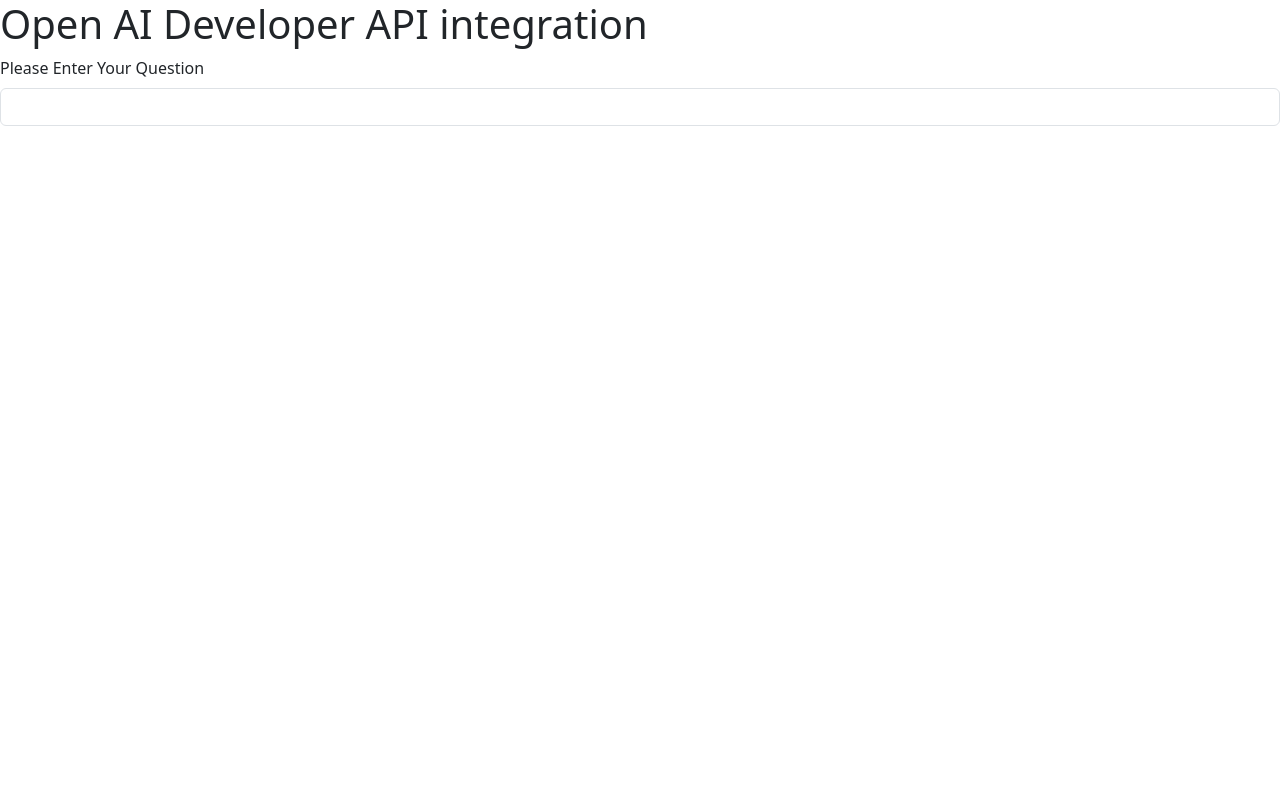
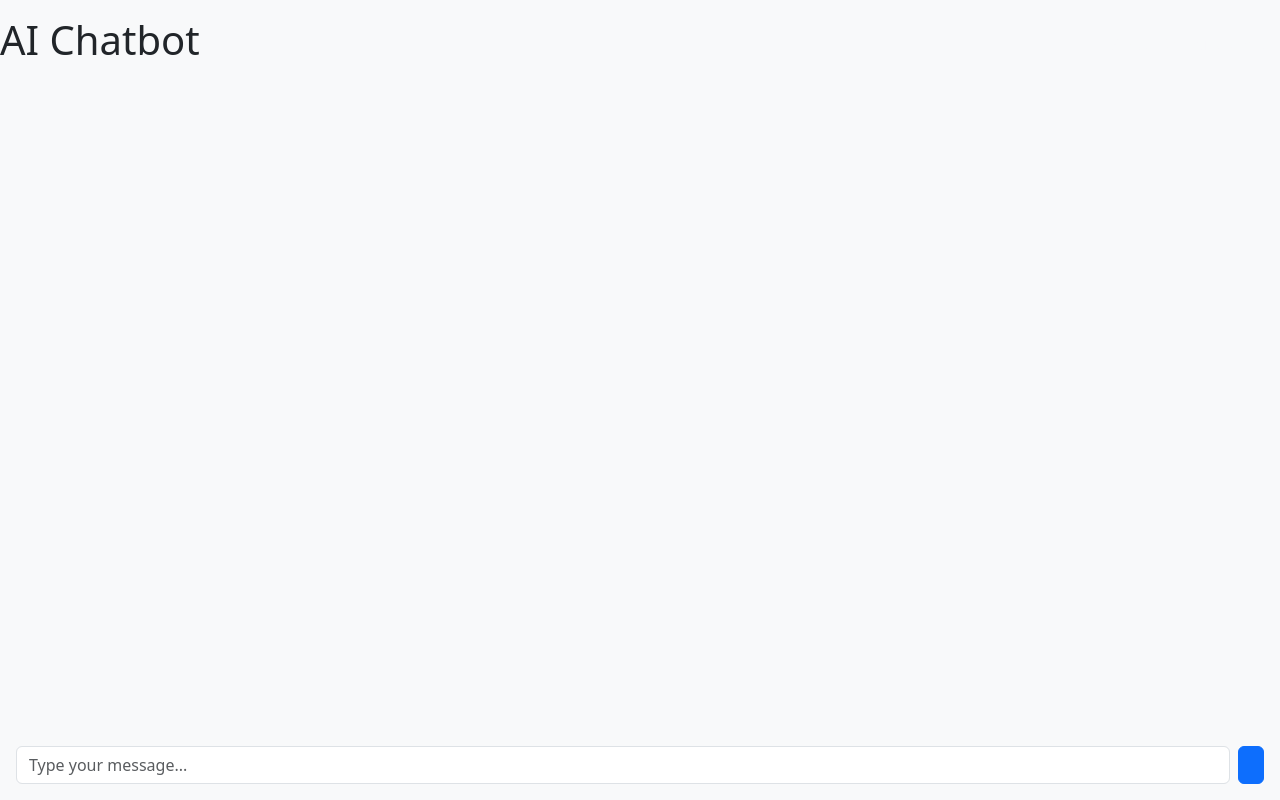
Before and after one commit to kcw00/aichatapp, a React (Vite) app in the folder frontend/: page / in a window 1280 px wide. Built offline with nearby package versions, Linux system fonts and the light colour scheme; a small style sheet from the web is missing.

Commit message:
update default ui design

```diff
--- a/frontend/index.html
+++ b/frontend/index.html
@@ -4,7 +4,13 @@
     <meta charset="UTF-8" />
     <link rel="icon" type="image/svg+xml" href="/vite.svg" />
     <meta name="viewport" content="width=device-width, initial-scale=1.0" />
-    <title>React Essentials</title>
+    <title>ai-chat</title>
+    <link
+    rel="stylesheet"
+    href="https://stackpath.bootstrapcdn.com/bootstrap/4.5.2/css/bootstrap.min.css"
+    integrity="sha384-DyZvPZgxH3b3qiyXj2ATbc1aqwG4cZZIE1qY7+P8F+zYDzFxk16Ghi1LU55TQ7r8"
+    crossorigin="anonymous"
+    />
   </head>
   <body>
     <div id="root"></div>
--- a/frontend/src/App.jsx
+++ b/frontend/src/App.jsx
@@ -1,22 +1,91 @@
-import { useState } from 'react'
+import React, { useState, useEffect } from 'react'
 import 'bootstrap/dist/css/bootstrap.min.css'
 import 'bootstrap/dist/js/bootstrap.min.js'
+// do post to the backend
+import axios from 'axios'
+import './index.css'
 
 function App() {
-  const [question, setQuestion]= useState("");
+  const [isDarkMode, setIsDarkMode] = useState(false);
+  const [messages, setMessages] = useState([]);
+  const [input, setInput] = useState('');
+  const [answer, setAnswer] = useState(''); // State to hold the answer from the API
+
+  // Toggle theme
+  const toggleTheme = () => {
+    setIsDarkMode(!isDarkMode);
+  };
+
+  useEffect(() => {
+    document.body.className = isDarkMode ? 'bg-dark text-light' : 'bg-light text-dark';
+  }, [isDarkMode]);
+
+  async function handleSubmit(evt) {
+    evt.preventDefault(); // Prevent default form submission behavior
+    if (input.trim()) {
+      // Add user message to messages array
+      setMessages([...messages, { text: input, sender: 'user' }]);
+      setInput('');
+
+      try {
+        const response = await axios.post(`http://localhost:3000/${input}`); // Use input as the question
+        console.log(JSON.stringify(response.data));
+        setAnswer(response.data); // Assuming the API returns the answer directly
+
+        // Simulate bot response
+        setTimeout(() => {
+          setMessages(prevMessages => [
+            ...prevMessages,
+            { text: response.data, sender: 'bot' }, // Display the bot response
+          ]);
+        }, 500);
+      } catch (error) {
+        console.error('Error fetching data:', error);
+      }
+    }
+
+  };
+
 
   return (
-    <>
-      <div className="containter">
-        <h1>Open AI Developer API integration</h1>
-        <form>
-          <label className='form-label' htmlFor='txtQuestion'>Please Enter Your Question</label>
-          <input className='form-control' type='text' id='txtQuestion' name='txtQuestion' onChange={(evt) => setQuestion(evt.target.value)} />
-        </form>
-        <span>{question}</span>
+    <div className={`app-container d-flex flex-column vh-100 ${isDarkMode ? 'bg-dark text-light' : 'bg-light text-dark'}`}>
+      <header className="py-3 d-flex justify-content-between align-items-center">
+        <h1>AI Chatbot</h1>
+        <button onClick={toggleTheme} className="btn btn-outline-light">
+          {isDarkMode ? 'Switch to Light Mode' : 'Switch to Dark Mode'}
+        </button>
+      </header>
+
+      {/* Message List */}
+      <div className="message-list flex-grow-1 overflow-auto p-3">
+        {messages.map((message, index) => (
+          <div
+            key={index}
+            className={`message ${message.sender === 'user' ? 'text-end' : 'text-start'}`}
+          >
+            <div className={`p-2 rounded ${message.sender === 'user' ? 'bg-primary text-light' : 'bg-secondary text-light'}`}>
+              {message.text}
+            </div>
+          </div>
+        ))}
       </div>
-    </>
-  )
+
+      {/* Input Container */}
+      <form className="input-container p-3 bg-light d-flex" onSubmit={handleSubmit}>
+        <input
+          type="text"
+          className="form-control me-2"
+          placeholder="Type your message..."
+          value={input}
+          onChange={(e) => setInput(e.target.value)}
+          onKeyDown={(e) => e.key === 'Enter' && handleSubmit(e)} // Call handleSubmit on Enter
+        />
+        <button type="submit" className="btn btn-primary">
+          <i className="bi bi-arrow-right-circle-fill"></i> {/* Bootstrap arrow icon */}
+        </button>
+      </form>
+    </div>
+  );
 }
 
 export default App
--- a/frontend/src/index.css
+++ b/frontend/src/index.css
@@ -1,150 +1,50 @@
 @import url("https://fonts.googleapis.com/css2?family=Quicksand:wght@400;700&family=Roboto+Condensed:wght@400;700&display=swap");
 
-* {
-  box-sizing: border-box;
+.app-container {
+  display: flex;
+  flex-direction: column;
+  height: 100vh;
 }
 
-html {
-  font-family: "Quicksand", sans-serif;
-  line-height: 1.5;
-
-  color: #ebe7ef;
-  background: radial-gradient(#280a48, #20043d);
-
-  font-synthesis: none;
-  text-rendering: optimizeLegibility;
-  -webkit-font-smoothing: antialiased;
-  -moz-osx-font-smoothing: grayscale;
-  -webkit-text-size-adjust: 100%;
-  min-height: 80rem;
+/* Dark and Light Modes */
+body.bg-dark {
+  background-color: #1e1e2f !important;
+  color: #e0e0e0 !important;
+}
+.app-container.bg-dark {
+  background-color: #121212 !important;
 }
 
-header {
-  text-align: center;
-  margin: 3rem 0;
+button {
+  z-index: 1000; /* Ensure the button appears above other elements */
+  opacity: 1;
 }
 
-header img {
-  height: 5rem;
-  width: 10rem;
-  object-fit: cover;
+/* Message List */
+.message-list {
+  overflow-y: auto;
+  padding-bottom: 10px;
 }
 
-header h1 {
-  margin: 0;
-  font-family: "Roboto Condensed", sans-serif;
-  font-size: 5rem;
-  background: linear-gradient(40deg, #ea00ff, #ea00ff, #03d5ff, #03d5ff);
-  -webkit-background-clip: text;
-  -webkit-text-fill-color: transparent;
-  filter: drop-shadow(0 2px 8px rgba(0, 0, 0, 0.5));
+/* Message Bubble Styles */
+.message {
+  margin: 5px 0;
+}
+.message .bg-primary {
+  border-radius: 15px 15px 0px 15px;
+}
+.message .bg-secondary {
+  border-radius: 15px 15px 15px 0px;
 }
 
-header p {
-  margin: 0;
-  font-size: 1.25rem;
-  color: #8964b0;
-  font-family: "Roboto Condensed", sans-serif;
+/* Input Container */
+.input-container {
+  position: sticky;
+  bottom: 0;
+  background-color: #f8f9fa;
 }
 
-main {
-  width: 90%;
-  max-width: 50rem;
-  margin: auto;
+/* Button Icon Styling */
+.btn i {
+  font-size: 1.5em;
 }
-
-#core-concepts {
-  padding: 2rem;
-  border-radius: 6px;
-  background-color: #140524;
-  box-shadow: 0 2px 8px rgba(0, 0, 0, 0.4);
-}
-
-main h2 {
-  text-align: center;
-  font-family: "Roboto Condensed", sans-serif;
-  margin: 0 0 1.5rem 0;
-  color: #a18aba;
-}
-
-#core-concepts ul {
-  list-style: none;
-  padding: 0;
-  margin: 0;
-  display: flex;
-  gap: 2rem;
-  flex-wrap: wrap;
-  justify-content: center;
-}
-
-#core-concepts li {
-  width: 10rem;
-  text-align: center;
-}
-
-#core-concepts li img {
-  height: 4rem;
-  width: 6rem;
-  object-fit: cover;
-}
-
-#core-concepts li h3 {
-  margin: 0.5rem 0;
-}
-
-#core-concepts li p {
-  font-size: 0.9rem;
-}
-
-#examples {
-  margin: 3rem auto;
-}
-
-#examples h2 {
-  text-align: left;
-}
-
-#examples menu {
-  margin: 1rem 0;
-  padding: 0;
-  display: flex;
-  gap: 0.5rem;
-  list-style: none;
-}
-
-#examples menu button {
-  padding: 0.5rem 1rem;
-  border: none;
-  border-radius: 6px;
-  background-color: transparent;
-  color: #a18aba;
-  font-family: "Roboto Condensed", sans-serif;
-  font-size: 1rem;
-  cursor: pointer;
-  transition: all 0.2s ease-in-out;
-}
-
-#examples menu button:hover {
-  background-color: #1b082f;
-  color: #ebe7ef;
-}
-
-#examples menu button.active {
-  background-color: #7925d3;
-  color: #ebe7ef;
-}
-
-#tab-content {
-  padding: 1rem;
-  border-radius: 6px;
-  background-color: #2f1d43;
-  box-shadow: 0 2px 8px rgba(0, 0, 0, 0.3);
-}
-
-#tab-content h3 {
-  margin: 0;
-}
-
-#tab-content code {
-  font-size: 1rem;
-}
```
Also changed, not shown: 6 other files (tests, documents, lock files or other folders).
